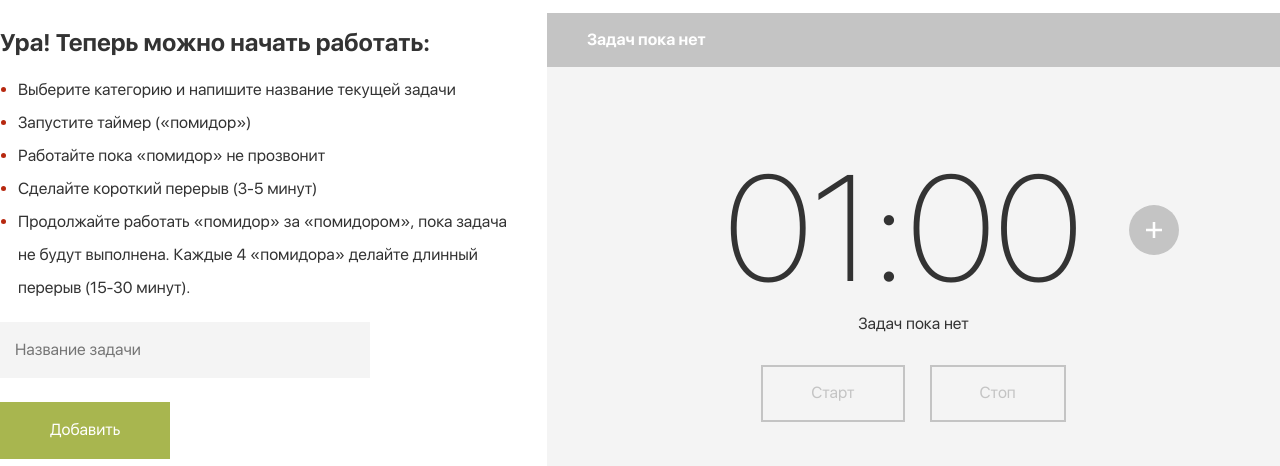
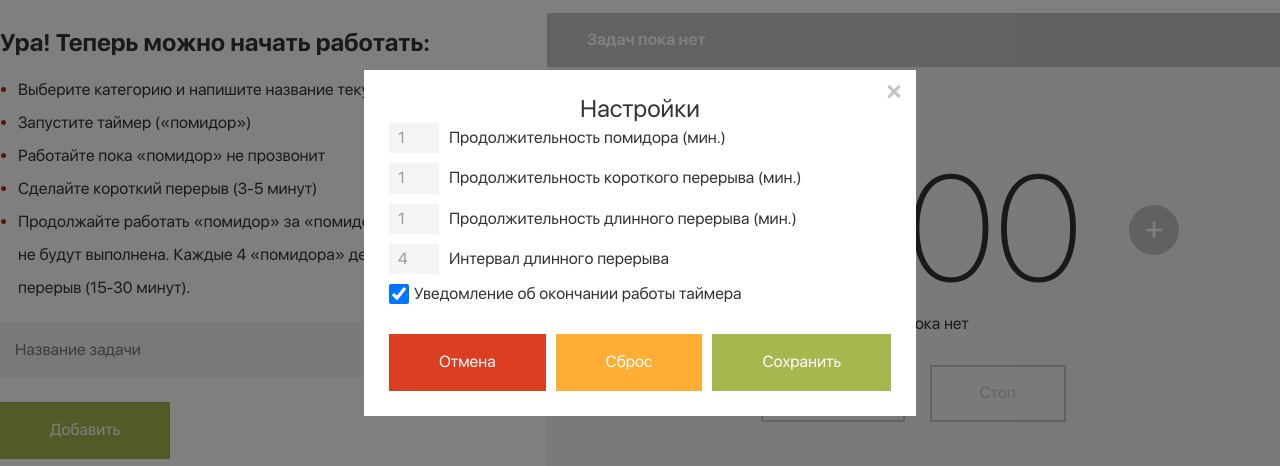
Before and after one commit to masawik/pomodoro_box, a React (Create React App) app: page / in a window 1280 px wide. Shown: the part 157-623 px from the top of the page. Built offline with nearby package versions, Linux system fonts and the light colour scheme; no server answers.

Commit message:
settings form

```diff
--- a/src/components/TimerPage/Timer/Timer.tsx
+++ b/src/components/TimerPage/Timer/Timer.tsx
@@ -35,6 +35,7 @@ import Watchface from './Watchface/Watchface'
 import { IColors } from '../../../theme/themeTypes'
 import TimerFinishNotification
   from './TimerFinishNotification/TimerFinishNotification'
+import TimerSettings from './TimerSettings/TimerSettings'
 
 enum ETimerStates {
   STOPPED = 'STOPPED',
@@ -322,6 +323,8 @@ const Timer = () => {
         onClose={closeFinishNotification}
         timerMode={timerMode}
       />
+
+      <TimerSettings/>
     </>
   )
 }
--- /dev/null
+++ b/src/components/TimerPage/Timer/TimerSettings/TimerSettings.styles.ts
@@ -0,0 +1,36 @@
+import styled from 'styled-components'
+import { SButton, StyledInput } from '../../../forms'
+
+export const SSettingsForm = styled.form`
+  display: flex;
+  flex-direction: column;
+`
+
+export const SSettingsFormInputNumber = styled(StyledInput)`
+  padding: 5px 1px 5px 8px;
+  width: 50px;
+  margin-right: 10px;
+`
+
+export const SSettingsFormLabel = styled.label`
+  display: flex;
+  align-items: center;
+
+  :not(:last-child) {
+    margin-bottom: 10px;
+  }
+`
+
+export const SSettingsFormCheckbox = styled.input`
+  height: 20px;
+  width: 20px;
+  margin-right: 5px;
+`
+
+export const SSettingsFormButtons = styled.div`
+  margin-top: 20px;
+
+  ${SButton}:not(:last-child) {
+    margin-right: 10px;
+  }
+`
--- /dev/null
+++ b/src/components/TimerPage/Timer/TimerSettings/TimerSettings.tsx
@@ -0,0 +1,143 @@
+import React, { ChangeEvent, FormEvent, useState } from 'react'
+import Modal from '../../../Modal/Modal'
+import { SModalBody, SModalTitle } from '../../../Modal/Modal.styles'
+import {
+  SSettingsForm, SSettingsFormButtons, SSettingsFormCheckbox,
+  SSettingsFormInputNumber,
+  SSettingsFormLabel,
+} from './TimerSettings.styles'
+import { useSelector } from 'react-redux'
+import { TRootState } from '../../../../store/rootReducer'
+import { msToMin } from '../../../../utils/dateAndTime'
+import { SButton } from '../../../forms'
+
+const TimerSettings = () => {
+  const {
+    onePomodoroTime,
+    shortBreakTime,
+    longBreakTime,
+    longBreakInterval,
+    timerEndNotificationEnabled,
+  } = useSelector((state: TRootState) => state.settings)
+
+  const [formInputsState, setFormInputsState] =
+    useState({
+      onePomodoroTime: msToMin(onePomodoroTime),
+      shortBreakTime: msToMin(shortBreakTime),
+      longBreakTime: msToMin(longBreakTime),
+      longBreakInterval,
+      timerEndNotificationEnabled,
+    })
+
+  const inputHandler = (e: ChangeEvent<HTMLInputElement>) => {
+    setFormInputsState(prevState => ({
+      ...prevState,
+      [e.target.name]: e.target.value,
+    }))
+  }
+
+  const checkHandler = (e: ChangeEvent<HTMLInputElement>) => {
+    setFormInputsState(prevState => ({
+      ...prevState,
+      [e.target.name]: e.target.checked,
+    }))
+  }
+
+
+  const onSubmit = (e: FormEvent) => {
+    e.preventDefault()
+  }
+
+  const $InputNumberElements = [
+    {
+      value: formInputsState.onePomodoroTime,
+      name: 'onePomodoroTime',
+      text: 'Продолжительность помидора (мин.)',
+    },
+    {
+      value: formInputsState.shortBreakTime,
+      name: 'shortBreakTime',
+      text: 'Продолжительность короткого перерыва (мин.)',
+    },
+    {
+      value: formInputsState.longBreakTime,
+      name: 'longBreakTime',
+      text: 'Продолжительность длинного перерыва (мин.)',
+    },
+    {
+      value: formInputsState.longBreakInterval,
+      name: 'longBreakInterval',
+      text: 'Интервал длинного перерыва',
+    },
+  ].map((i, index) => (
+    <SSettingsFormLabel key={index}>
+      <SSettingsFormInputNumber
+        type='number'
+        min={1}
+        max={99}
+
+        value={i.value}
+        name={i.name}
+        onChange={inputHandler}
+      />
+      {i.text}
+    </SSettingsFormLabel>
+  ))
+
+  return (
+    <Modal
+      isVisible={true}
+      onClose={() => {
+      }}
+    >
+      <SModalBody>
+        <SModalTitle>
+          Настройки
+        </SModalTitle>
+
+        <SSettingsForm
+          onSubmit={onSubmit}
+        >
+          {$InputNumberElements}
+
+          <SSettingsFormLabel>
+            <SSettingsFormCheckbox
+              type='checkbox'
+              checked={formInputsState.timerEndNotificationEnabled}
+              name={'timerEndNotificationEnabled'}
+              onChange={checkHandler}
+            />
+            Уведомление об окончании работы таймера
+          </SSettingsFormLabel>
+
+          <SSettingsFormButtons>
+            <SButton
+              color={'danger'}
+              onClick={() => {
+              }}
+            >
+              Отмена
+            </SButton>
+
+            <SButton
+              color={'focus'}
+              onClick={() => {
+              }}
+            >
+              Сброс
+            </SButton>
+
+            <SButton
+              color={'primary'}
+              type={'submit'}
+            >
+              Сохранить
+            </SButton>
+          </SSettingsFormButtons>
+        </SSettingsForm>
+      </SModalBody>
+    </Modal>
+  )
+}
+
+export default TimerSettings
```
